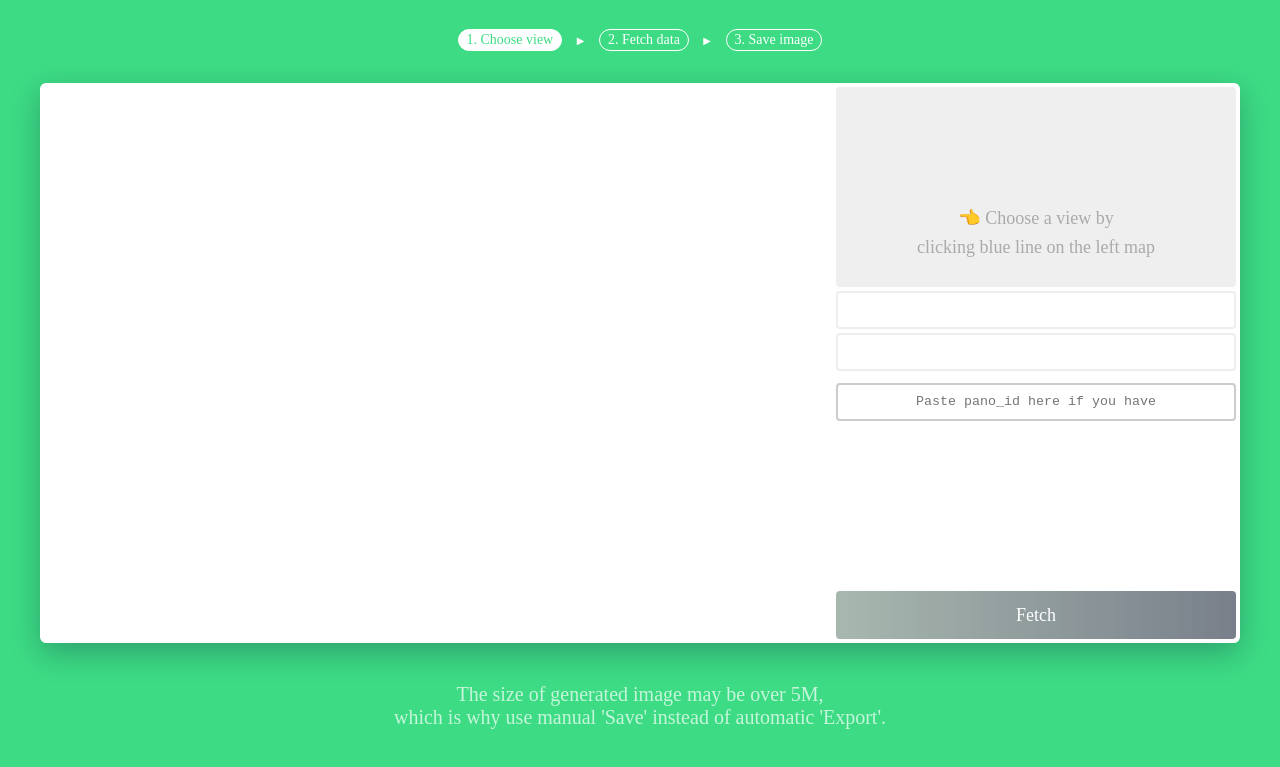
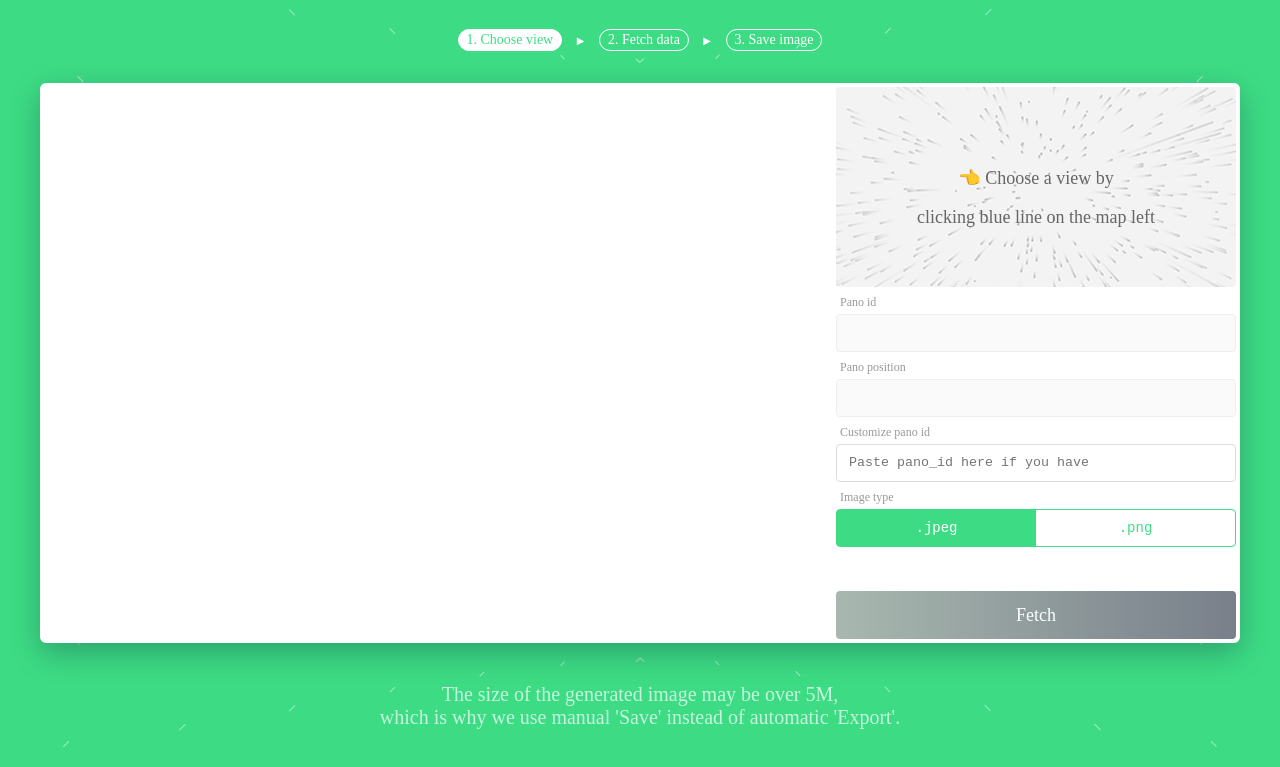
Before and after one commit to Chisw/MapBrain, a plain HTML site: page index.html in a window 1280 px wide. Shown: the part 189-956 px from the top of the page. Drawn offline with nearby package versions, Linux system fonts and the light colour scheme; a script that the page names is missing.

Commit message:
add image type and 3 bg img

```diff
--- a/index.html
+++ b/index.html
@@ -45,7 +45,7 @@ body {
 }
 
 .logo {
-  min-width: 95px;
+  width: 72px;
   height: 60px;
 }
 
@@ -73,6 +73,8 @@ body {
 .module {
   width: 100%;
   padding: 60px 0 120px 0;
+  background: url(./images/line_bg.png) no-repeat center;
+  background-size: 1920px;
 }
 .module.fetcher { background-color: #3ddc84; }
 .module.viewer { background-color: #4285f4; }
@@ -131,15 +133,20 @@ body {
   background: #fff;
 }
 
+.input-label {
+  display: inline-block;
+  margin: 8px 0 4px 4px;
+  font-size: 12px;
+  color: #999;
+}
+
 .input {
   box-sizing: border-box;
-  border: 2px solid #ccc;
-  margin: 4px 0 0 0;
+  border: 1px solid #ddd;
   width: 100%;
   padding: 6px 12px;
   height: 38px;
   line-height: 38px;
-  text-align: center;
   border-radius: 4px;
   font-family: monospace, consolas;
 }
@@ -147,6 +154,7 @@ body {
 .input[readonly] {
   color: #aaa;
   border-color: #eee;
+  background: #fafafa;
 }
 
 .input.active {
@@ -155,6 +163,30 @@ body {
 
 .input.error {
   border-color: #f86734;
+}
+
+.radio-group {
+  display: flex;
+  box-sizing: border-box;
+  border: 1px solid #3ddc84;
+  width: 100%;
+  height: 38px;
+  line-height: 36px;
+  border-radius: 4px;
+  font-family: monospace, consolas;
+}
+
+.radio-group .group-item {
+  width: 50%;
+  text-align: center;
+  color: #3ddc84;
+  font-size: 14px;
+  cursor: pointer;
+}
+
+.radio-group .group-item.active {
+  color: #fff;
+  background: #3ddc84;
 }
 
 .btn {
@@ -262,7 +294,7 @@ body {
   height: 200px;
   font-size: 0;
   border-radius: 4px;
-  background: #efefef;
+  background: url(./images/thumbnail.png) no-repeat center;;
   overflow: hidden;
 }
 
@@ -272,17 +304,17 @@ body {
   display: inline-block;
   position: absolute;
   z-index: 9;
-  top: 120px;
+  top: 80px;
   right: 20px;
   left: 20px;
   font-size: 18px;
   text-align: center;
-  color: #aaa;
+  color: #666;
   font-weight: 300;
 }
 .choose-view .view-console .console-top::before {
-  top: 150px;
-  content: 'clicking blue line on the left map';
+  top: 120px;
+  content: 'clicking blue line on the map left';
 }
 
 .choose-view .view-console #view-thumbnail {
@@ -399,7 +431,8 @@ body {
 
 #export-bg td {
   border: 1px solid #efefef;
-  text-align: center;
+  text-align: right;
+  vertical-align: bottom;
   width: 12.5%;
   font-family: monospace, consolas;
   background: #fff;
@@ -509,9 +542,17 @@ body {
               <img id="view-thumbnail" src="" />
             </div>
             <div class="console-bottom">
+                <label class="input-label">Pano id</label>
                 <input id="pano-id" class="input" readonly>
+                <label class="input-label">Pano position</label>
                 <input id="pano-posi" class="input" readonly>
-                <input id="pano-id-user" class="input" placeholder="Paste pano_id here if you have" maxlength="27" style="margin-top: 12px;">
+                <label class="input-label">Customize pano id</label>
+                <input id="pano-id-user" class="input" placeholder="Paste pano_id here if you have" maxlength="27">
+                <label class="input-label">Image type</label>
+                <div class="radio-group">
+                  <span data-type="jpeg" class="group-item active">.jpeg</span>
+                  <span data-type="png" class="group-item">.png</span>
+                </div>
                 <span id="btn-fetch" class="btn disabled">Fetch</span>
             </div>
           </div><!-- .view-console -->
@@ -532,7 +573,7 @@ body {
         </div>
 
       </div>
-      <h4 class="subtitle -bottom">The size of generated image may be over 5M, <br>which is why use manual 'Save' instead of automatic 'Export'.</h4>
+      <h4 class="subtitle -bottom">The size of the generated image may be over 5M, <br>which is why we use manual 'Save' instead of automatic 'Export'.</h4>
     </div>
   </div>
 
@@ -608,6 +649,9 @@ body {
           const index = $(this).index();
           $('html, body').animate({scrollTop: [20, 1220][index] }, 230);
         })
+        .on('click', '.radio-group .group-item', function() {
+          $(this).addClass('active').siblings().removeClass('active');
+        })
         .on('click', '#btn-fetch', () => {
           if ( !$('#btn-fetch').hasClass('disabled') ) {
             this.fetch();
@@ -671,7 +715,7 @@ body {
         this.map.clearOverlays();
         if (data !== null) {
           $('#pano-id').val(data.id);
-          $('#pano-posi').val(data.position.lng + ', ' + data.position.lat);
+          $('#pano-posi').val(data.position.lng + ',' + data.position.lat);
           this.setThumbnail(data.id);
           this.pano_id = data.id;
 
@@ -753,7 +797,7 @@ body {
       $('#fetch-status').text('Drawing ..');
 
       setTimeout(() => {
-        const base64 = document.querySelector('#canvas').toDataURL('image/jpg');
+        const base64 = document.querySelector('#canvas').toDataURL(`image/${$('.group-item.active').data('type')}`);
         $('#export').attr('src', base64).show();
         $('#fetch-pool').addClass('done');
 
```
Also changed, not shown: images/line_bg.png (added), images/logo.png, images/thumbnail.png (added), 1 other file.
